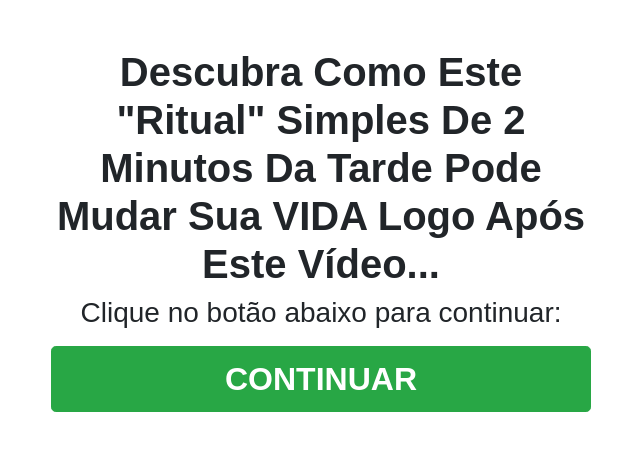
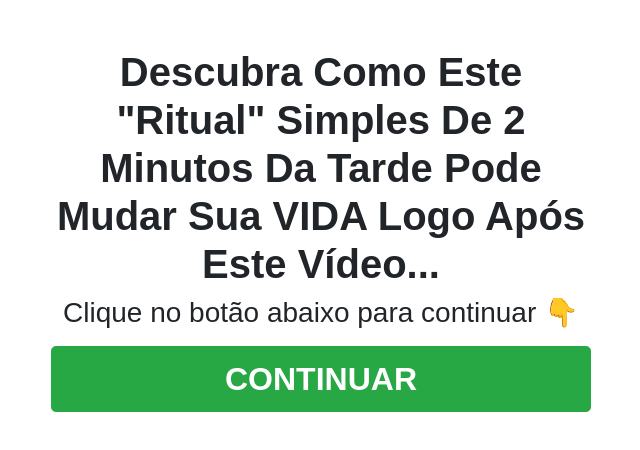
Before and after one commit to blackhat2k21/PresellTeste, a plain HTML site: page index.html in a window 1280 px wide. Shown: the whole page, without its empty margins (319-959 px from the left). Drawn offline with nearby package versions, Linux system fonts and the light colour scheme.

Commit message:
Update index.html

```diff
--- a/index.html
+++ b/index.html
@@ -22,7 +22,7 @@
       <div class="row justify-content-center">
         <div class="col-lg-6 text-center">
           <h1>Descubra Como Este "Ritual" Simples De 2 Minutos Da Tarde Pode Mudar Sua VIDA Logo Após Este Vídeo...</h1>
-          <h3>Clique no botão abaixo para continuar:</h3>
+          <h3>Clique no botão abaixo para continuar 👇</h3>
           <a href="https://linksinsta.com/fedwd2" class="btn btn-success btn-lg btn-block mt-3">CONTINUAR</a>
         </div>
       </div>
```
